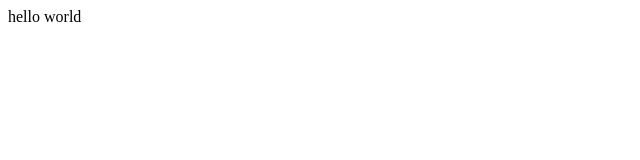
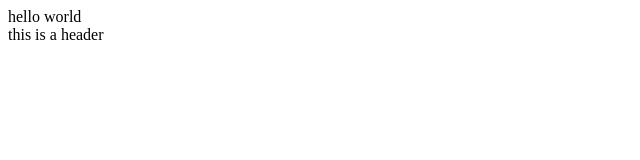
Before and after one commit to newcodecareer/projectTest0913, a plain HTML site: page index.html in a window 1280 px wide. Shown: the full height of the page, 0-640 px from the left. Drawn offline with Linux system fonts and the light colour scheme.

Commit message:
add header in develop

```diff
--- a/index.html
+++ b/index.html
@@ -8,5 +8,6 @@
 </head>
 <body>
     <div class="container">hello world</div>
+    <div>this is a header</div>
 </body>
 </html>
```
